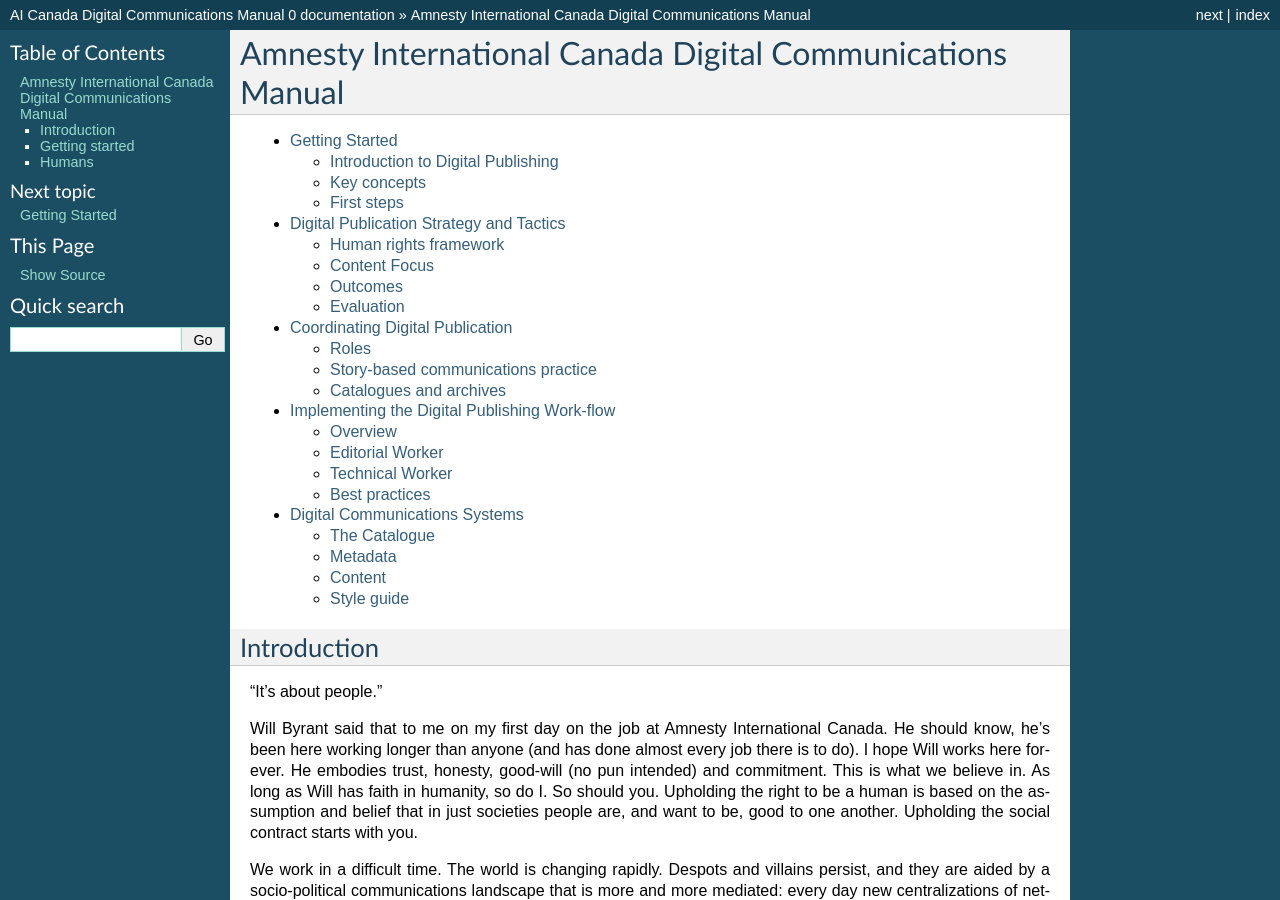
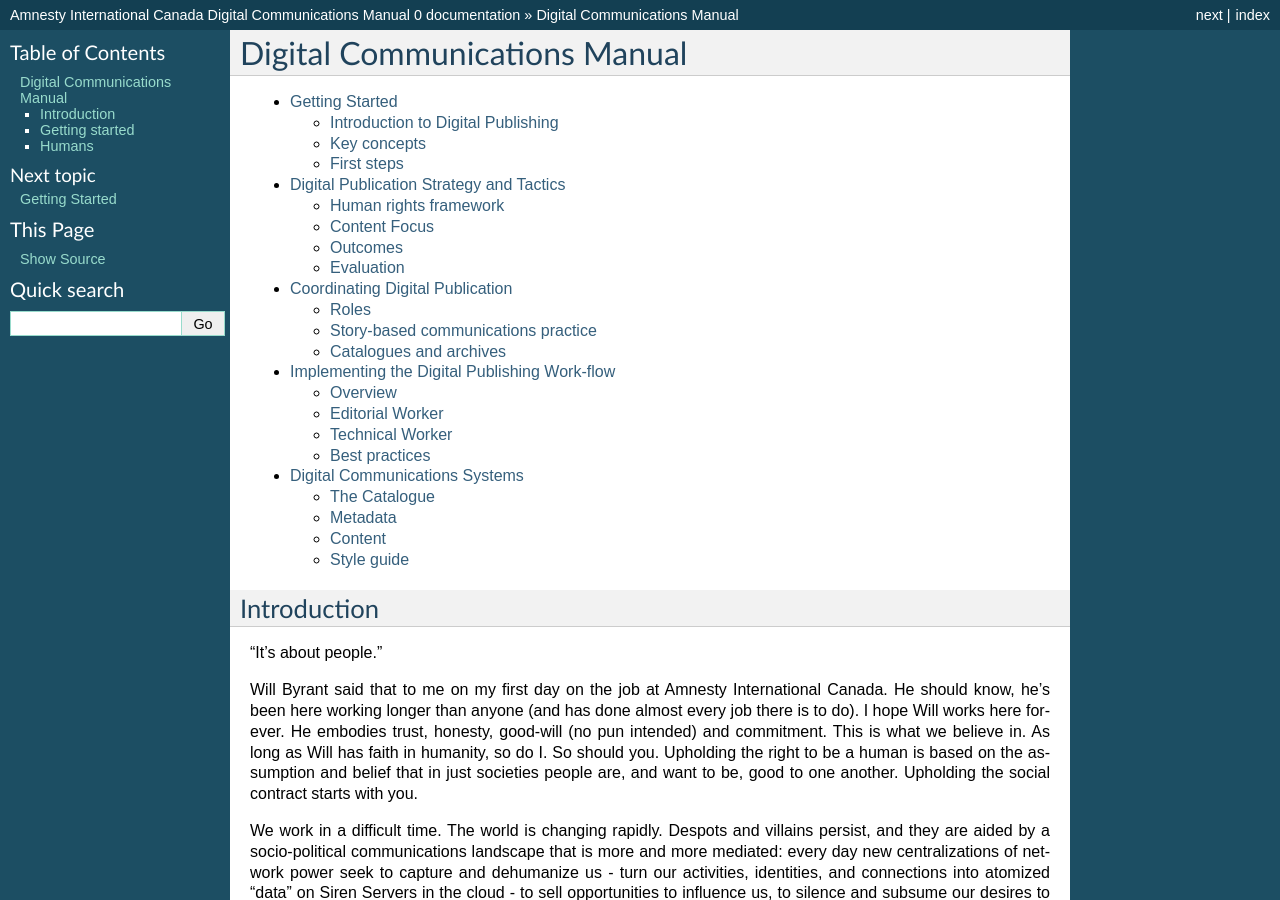
Before and after one commit to AmnestyInternational/digital-publishing-manual, a Sphinx documentation site: the page built from docs/index.rst, in a window 1280 px wide and 900 px high. Built offline with Sphinx 7.4.7, drawn with Linux system fonts in a browser that asks for light colours; some of the changed text lies outside the part shown.

Commit message:
changed titles

```diff
--- a/docs/conf.py
+++ b/docs/conf.py
@@ -40,7 +40,7 @@ source_suffix = '.rst'
 master_doc = 'index'
 
 # General information about the project.
-project = u'AI Canada Digital Communications Manual'
+project = u'Amnesty International Canada Digital Communications Manual'
 copyright = u'2013, Jackson Couse'
 
 # The version info for the project you're documenting, acts as replacement for
--- a/docs/index.rst
+++ b/docs/index.rst
@@ -1,5 +1,5 @@
 ==========================================================
-Amnesty International Canada Digital Communications Manual
+Digital Communications Manual
 ==========================================================
 
 .. toctree::
```
